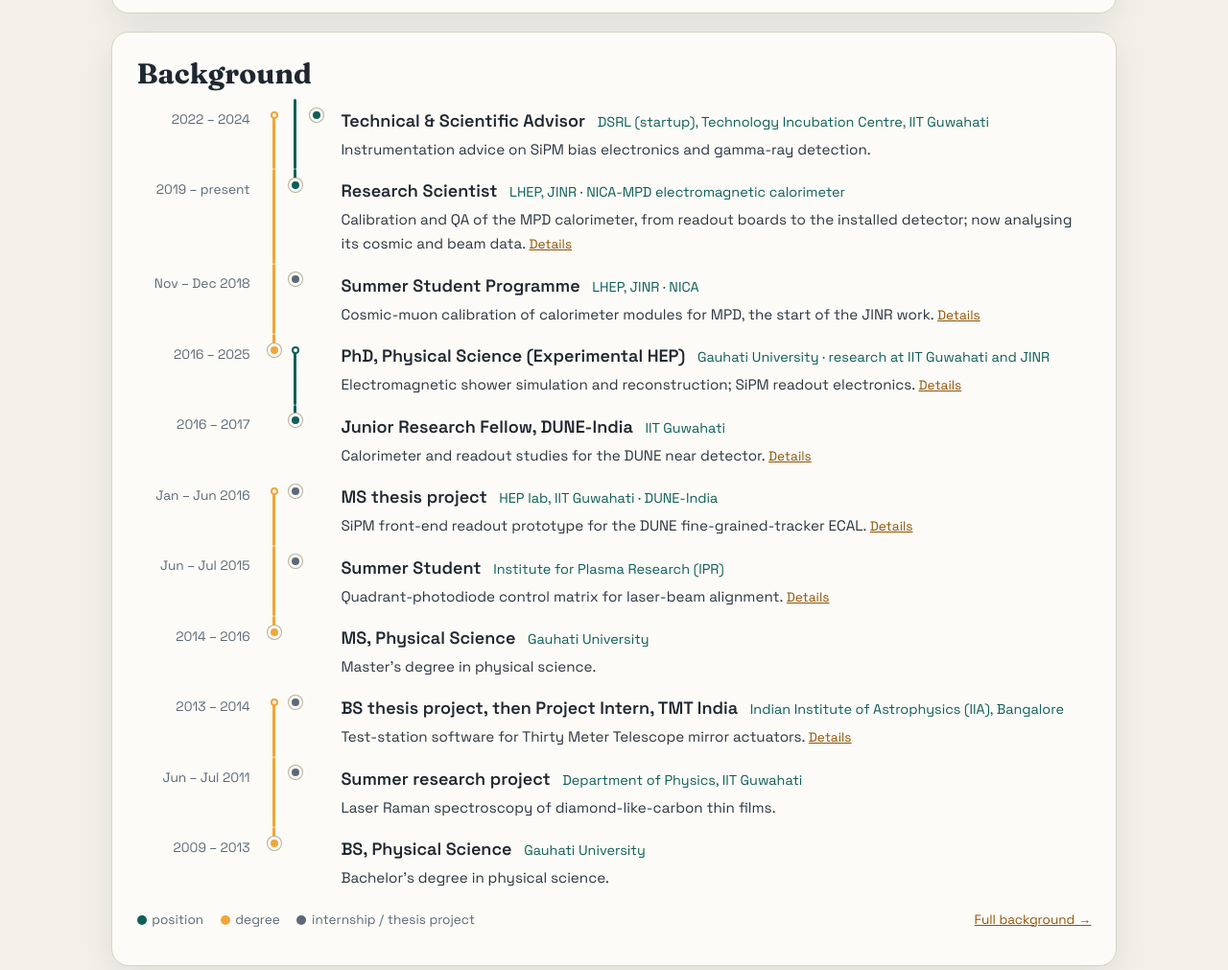
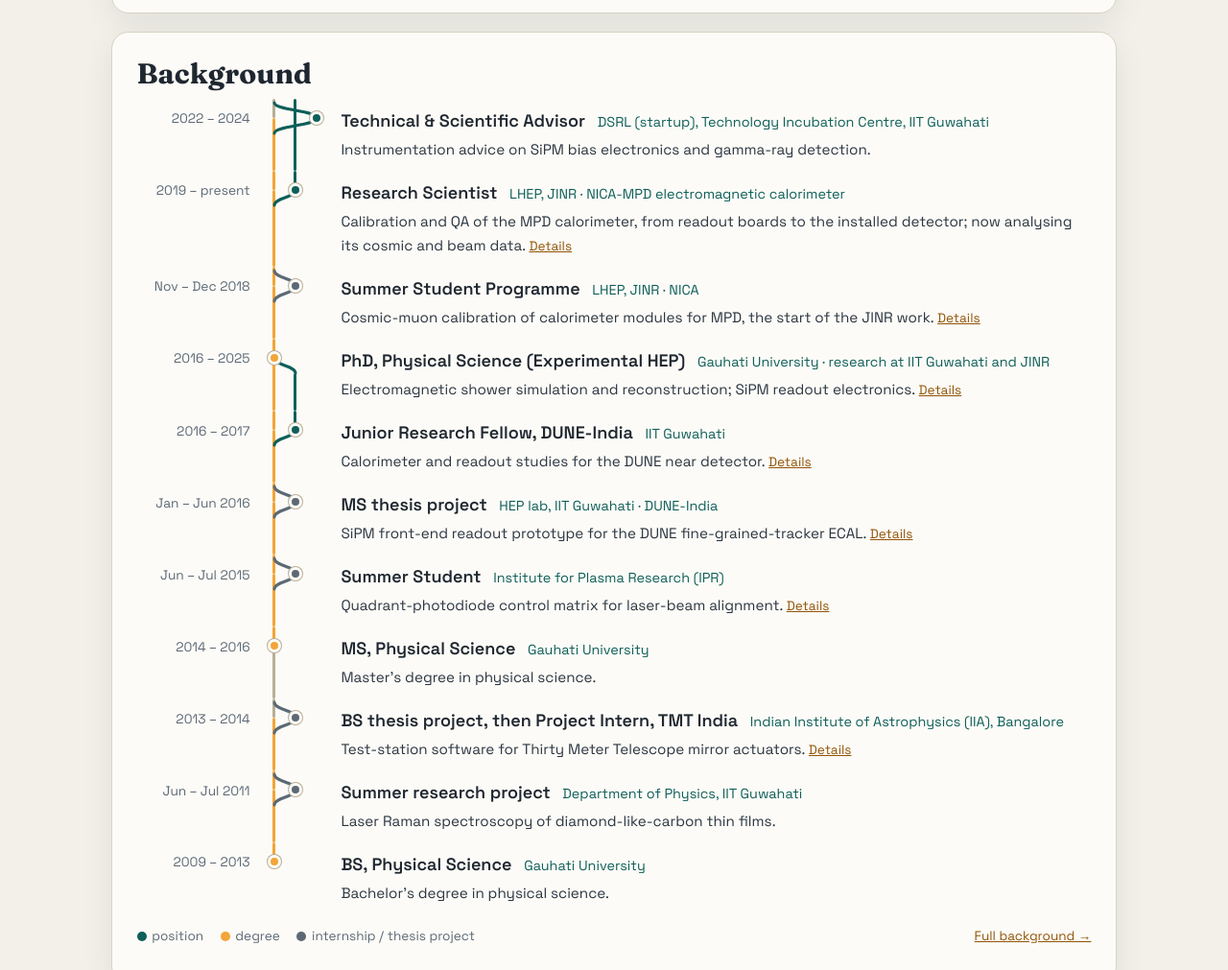
Before and after one commit to maharnab/maharnab.github.io, an Astro site: page / in a window 1280 px wide. Shown: the part 2550-3561 px from the top of the page at 96% size. Built offline with nearby package versions, Linux system fonts and the light colour scheme; Astro itself is replaced by a stand-in of ours.

Commit message:
Git-graph timeline: degrees on the main line, positions/projects as branches that fork and merge
Co-Authored-By: Claude Opus 5.5 <noreply@anthropic.com>

```diff
--- a/src/components/GitTimeline.astro
+++ b/src/components/GitTimeline.astro
@@ -1,78 +1,123 @@
 ---
-// Git-graph style timeline: one row per entry (newest first), one lane per concurrent activity.
-// Each entry is a coloured line from its start row up to the row where it ended.
+// Git-graph style timeline.
+// The main line (lane 0) runs through the whole career and carries the degrees. Positions and
+// projects are branches: they fork off the main line when they start and merge back when they end.
+// Rows are entries, newest first; concurrent entries get separate lanes.
 import { kindLabel, timeline, type Entry, type Kind } from '../data/timeline';
 
 const OPEN = '9999-12';
 const endOf = (e: Entry) => e.end ?? OPEN;
 
-// Rows: newest start first.
 const rows = [...timeline].sort(
 	(a, b) => b.start.localeCompare(a.start) || endOf(b).localeCompare(endOf(a)),
 );
 
-// Lanes: greedy interval colouring, oldest first; degrees get first pick so they form the main line.
+// Degrees sit on the main line (lane 0); everything else is a branch in lanes 1..n.
+const isMain = (e: Entry) => e.kind === 'education';
+
+// Branch lanes: greedy, oldest first.
 const laneOf = new Map<Entry, number>();
 const laneEnd: string[] = [];
-const kindRank: Record<Kind, number> = { education: 0, work: 1, project: 2 };
 [...timeline]
-	.sort((a, b) => a.start.localeCompare(b.start) || kindRank[a.kind] - kindRank[b.kind])
+	.filter((e) => !isMain(e))
+	.sort((a, b) => a.start.localeCompare(b.start))
 	.forEach((e) => {
-		let lane = laneEnd.findIndex((end) => end < e.start);
-		if (lane === -1) lane = laneEnd.length;
-		laneEnd[lane] = endOf(e);
-		laneOf.set(e, lane);
+		let i = laneEnd.findIndex((end) => end < e.start);
+		if (i === -1) i = laneEnd.length;
+		laneEnd[i] = endOf(e);
+		laneOf.set(e, i + 1);
 	});
-const nLanes = laneEnd.length;
+timeline.filter(isMain).forEach((e) => laneOf.set(e, 0));
+const nLanes = laneEnd.length + 1;
 
-// For each entry: its start row and the newest row it still covers.
-const span = rows.map((e, startRow) => {
-	const open = !e.end;
-	let endRow = startRow;
-	if (open) endRow = 0;
-	else {
-		for (let j = 0; j <= startRow; j++) {
-			if (rows[j].start <= endOf(e)) {
-				endRow = j;
-				break;
-			}
+// Row span: from the entry's start row up to the newest row it still covers.
+const rowSpan = (e: Entry, startRow: number) => {
+	if (!e.end) return 0;
+	for (let j = 0; j <= startRow; j++) if (rows[j].start <= endOf(e)) return j;
+	return startRow;
+};
+const spans = rows
+	.map((e, startRow) => ({ e, lane: laneOf.get(e)!, startRow, endRow: rowSpan(e, startRow), open: !e.end }))
+	.filter((s) => !isMain(s.e));
+
+// Main-line colouring: a degree covers the line from its dot up to where it ended.
+// If the next degree started within 6 months, the line stays coloured up to the next degree's dot.
+const months = (ym: string) => Number(ym.slice(0, 4)) * 12 + Number(ym.slice(5, 7));
+const degrees = rows
+	.map((e, startRow) => ({ e, startRow, endRow: rowSpan(e, startRow) }))
+	.filter((d) => isMain(d.e))
+	.sort((a, b) => a.e.start.localeCompare(b.e.start));
+degrees.forEach((d, i) => {
+	const next = degrees[i + 1];
+	if (next && months(next.e.start) - months(endOf(d.e)) <= 6) d.endRow = next.startRow;
+});
+// top half of row j = above its dot; bottom half = below its dot
+const mainTop = (j: number) => degrees.some((d) => d.endRow < j && j <= d.startRow);
+const mainBottom = (j: number) => degrees.some((d) => d.endRow <= j && j < d.startRow);
+
+// Geometry (px).
+const LANE_W = 22;
+const DOT_Y = 20; // dot centre from the top of a row
+const C = 16; // vertical extent of a fork / merge curve
+const x = (lane: number) => lane * LANE_W + LANE_W / 2;
+const W = nLanes * LANE_W;
+const last = rows.length - 1;
+
+type Piece =
+	| { t: 'seg'; lane: number; kind: Kind | 'main'; part: 'full' | 'up' | 'down' | 'below' }
+	| { t: 'fork' | 'merge'; lane: number; kind: Kind };
+
+const piecesForRow = (j: number): Piece[] => {
+	const out: Piece[] = [
+		{ t: 'seg', lane: 0, kind: mainTop(j) ? 'education' : 'main', part: 'up' },
+	];
+	if (j !== last) out.push({ t: 'seg', lane: 0, kind: mainBottom(j) ? 'education' : 'main', part: 'below' });
+	for (const s of spans) {
+		if (j < s.endRow || j > s.startRow) continue;
+		const k = s.e.kind;
+		if (j === s.startRow) {
+			out.push({ t: 'fork', lane: s.lane, kind: k });
+			if (s.open || s.endRow < s.startRow) out.push({ t: 'seg', lane: s.lane, kind: k, part: 'up' });
+			if (!s.open && s.endRow === s.startRow) out.push({ t: 'merge', lane: s.lane, kind: k });
+		} else if (j === s.endRow && !s.open) {
+			out.push({ t: 'seg', lane: s.lane, kind: k, part: 'down' });
+			out.push({ t: 'merge', lane: s.lane, kind: k });
+		} else {
+			out.push({ t: 'seg', lane: s.lane, kind: k, part: 'full' });
 		}
 	}
-	return { e, lane: laneOf.get(e)!, startRow, endRow, open };
-});
+	return out;
+};
 
-type Seg = { lane: number; kind: Kind; part: 'up' | 'full' | 'down'; cap: boolean };
-const segsForRow = (j: number): Seg[] =>
-	span
-		.filter((s) => s.endRow <= j && j <= s.startRow && !(s.startRow === s.endRow && !s.open))
-		.map((s) => {
-			let part: Seg['part'] = 'full';
-			let cap = false;
-			if (j === s.startRow) part = 'up';
-			else if (j === s.endRow && !s.open) {
-				part = 'down';
-				cap = true;
-			}
-			return { lane: s.lane, kind: s.e.kind, part, cap };
-		});
-
-const LANE_W = 22;
-const graphWidth = nLanes * LANE_W;
+// Fork: from main line just below the dot, curving up into the branch lane at the dot.
+const forkPath = (lane: number) =>
+	`M ${x(0)} ${C} C ${x(0)} ${C / 2}, ${x(lane)} ${C / 2}, ${x(lane)} 0`;
+// Merge: from the branch lane at the dot, curving up into the main line.
+const mergePath = (lane: number) =>
+	`M ${x(lane)} ${C} C ${x(lane)} ${C / 2}, ${x(0)} ${C / 2}, ${x(0)} 0`;
 ---
 
-<ol class="gitgraph" style={`--graph-w:${graphWidth}px; --lane-w:${LANE_W}px`}>
+<ol class="gitgraph" style={`--w:${W}px; --lane-w:${LANE_W}px; --dot-y:${DOT_Y}px; --c:${C}px`}>
 	{
 		rows.map((e, j) => (
 			<li>
 				<div class="when">{e.period}</div>
 				<div class="graph" aria-hidden="true">
-					{segsForRow(j).map((s) => (
-						<>
-							<span class={`seg ${s.part} k-${s.kind}`} style={`--lane:${s.lane}`} />
-							{s.cap && <span class={`cap k-${s.kind}`} style={`--lane:${s.lane}`} />}
-						</>
-					))}
-					<span class={`dot k-${e.kind}`} style={`--lane:${laneOf.get(e)}`} />
+					{piecesForRow(j).map((p) =>
+						p.t === 'seg' ? (
+							<span class={`seg ${p.part} k-${p.kind}`} style={`left:${x(p.lane) - 1.5}px`} />
+						) : (
+							<svg
+								class={`curve ${p.t} s-${p.kind}`}
+								width={W}
+								height={C}
+								viewBox={`0 0 ${W} ${C}`}
+							>
+								<path d={p.t === 'fork' ? forkPath(p.lane) : mergePath(p.lane)} />
+							</svg>
+						),
+					)}
+					<span class={`dot k-${e.kind}`} style={`left:${x(laneOf.get(e)!) - 7}px`} />
 				</div>
 				<div class="what">
 					<span class="title">{e.title}</span>
@@ -101,21 +146,21 @@ const graphWidth = nLanes * LANE_W;
 		list-style: none;
 		margin: 0.4rem 0 0;
 		padding: 0;
-		--dot-y: 1.05rem;
 	}
 	.gitgraph li {
 		display: grid;
-		grid-template-columns: 118px var(--graph-w) minmax(0, 1fr);
+		grid-template-columns: 118px var(--w) minmax(0, 1fr);
 		column-gap: 0.9rem;
+		min-height: calc(var(--dot-y) + var(--c) + 12px);
 	}
 	.when,
 	.what {
-		padding: 0.5rem 0;
+		padding: 0.5rem 0 0.6rem;
 	}
 	.when {
 		font-size: 0.86rem;
 		color: var(--text-muted);
-		padding-top: 0.62rem;
+		padding-top: 0.6rem;
 		white-space: nowrap;
 		text-align: right;
 	}
@@ -124,7 +169,6 @@ const graphWidth = nLanes * LANE_W;
 	}
 	.seg {
 		position: absolute;
-		left: calc(var(--lane) * var(--lane-w) + var(--lane-w) / 2 - 1.5px);
 		width: 3px;
 		border-radius: 2px;
 	}
@@ -137,13 +181,33 @@ const graphWidth = nLanes * LANE_W;
 		height: var(--dot-y);
 	}
 	.seg.down {
+		top: calc(var(--dot-y) + var(--c));
+		bottom: 0;
+	}
+	.seg.below {
 		top: var(--dot-y);
 		bottom: 0;
 	}
-	.dot,
-	.cap {
+	.curve {
 		position: absolute;
-		left: calc(var(--lane) * var(--lane-w) + var(--lane-w) / 2 - 7px);
+		left: 0;
+		overflow: visible;
+		fill: none;
+		stroke-width: 3;
+		stroke-linecap: round;
+	}
+	.curve.fork {
+		top: var(--dot-y);
+	}
+	.curve.merge {
+		top: calc(var(--dot-y) - var(--c));
+	}
+	/* a branch that ends in a later row merges from the bottom of its line */
+	.seg.down + .curve.merge {
+		top: var(--dot-y);
+	}
+	.dot {
+		position: absolute;
 		top: calc(var(--dot-y) - 7px);
 		width: 14px;
 		height: 14px;
@@ -152,26 +216,26 @@ const graphWidth = nLanes * LANE_W;
 		box-shadow: 0 0 0 1px var(--line-strong);
 		z-index: 1;
 	}
-	.cap {
-		left: calc(var(--lane) * var(--lane-w) + var(--lane-w) / 2 - 4px);
-		top: calc(var(--dot-y) - 4px);
-		width: 8px;
-		height: 8px;
-		border: 2px solid currentColor;
-		background: var(--surface) !important;
-		box-shadow: none;
+	.k-main {
+		background: var(--line-strong);
 	}
 	.k-work {
 		background: var(--teal);
-		color: var(--teal);
 	}
 	.k-education {
 		background: var(--accent);
-		color: var(--accent);
 	}
 	.k-project {
 		background: var(--text-muted);
-		color: var(--text-muted);
+	}
+	.s-work {
+		stroke: var(--teal);
+	}
+	.s-education {
+		stroke: var(--accent);
+	}
+	.s-project {
+		stroke: var(--text-muted);
 	}
 	.title {
 		font-weight: 600;
@@ -199,10 +263,6 @@ const graphWidth = nLanes * LANE_W;
 		font-size: 0.85rem;
 		color: var(--text-muted);
 	}
-	.legend .k {
-		background: none;
-		color: var(--text-muted);
-	}
 	.legend .k::before {
 		content: '';
 		display: inline-block;
@@ -221,12 +281,15 @@ const graphWidth = nLanes * LANE_W;
 	.legend .k-project::before {
 		background: var(--text-muted);
 	}
+	.legend .k {
+		background: none;
+	}
 	.legend :global(a) {
 		margin-left: auto;
 	}
 	@media (max-width: 640px) {
 		.gitgraph li {
-			grid-template-columns: var(--graph-w) minmax(0, 1fr);
+			grid-template-columns: var(--w) minmax(0, 1fr);
 		}
 		.when {
 			grid-column: 2;
```
